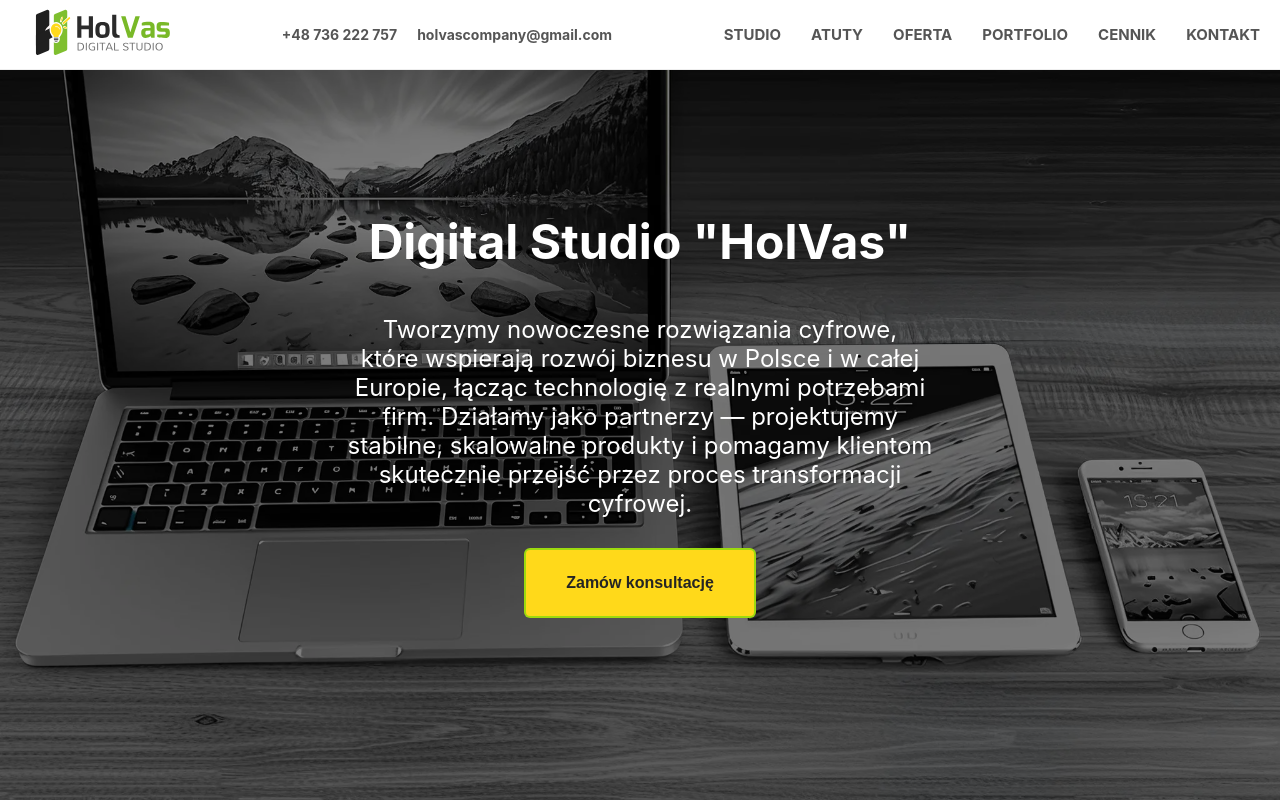
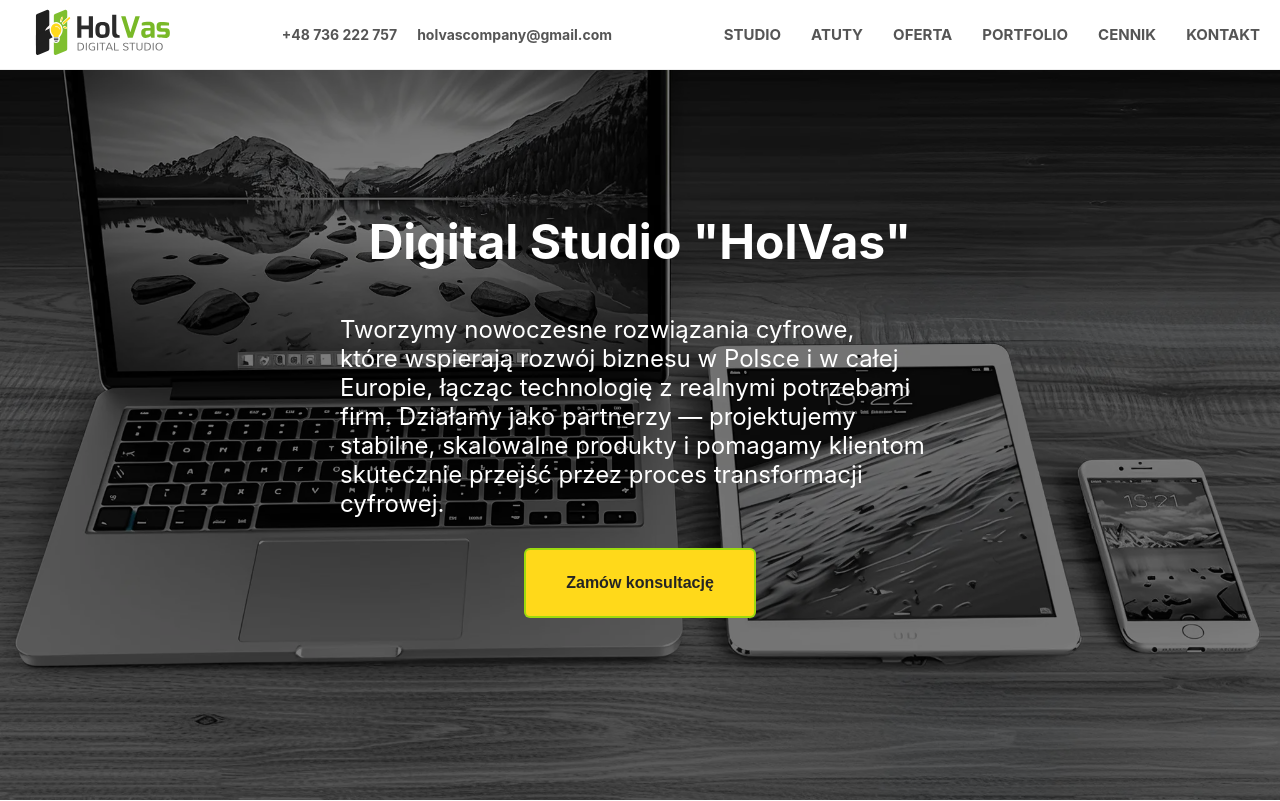
Before and after one commit to HolVas-VH/holvas-site, a React (Vite) app: page / in a window 1280 px wide. Shown: the top 801 px of the page. Built offline with nearby package versions, Linux system fonts and the light colour scheme.

Commit message:
Update Hero.module.css

```diff
--- a/src/styles/Hero.module.css
+++ b/src/styles/Hero.module.css
@@ -12,7 +12,7 @@
   flex-direction: column;
   align-items: center;
   justify-content: center;
-  text-align: center;
+  text-align: Left;
 }
 
 
```
